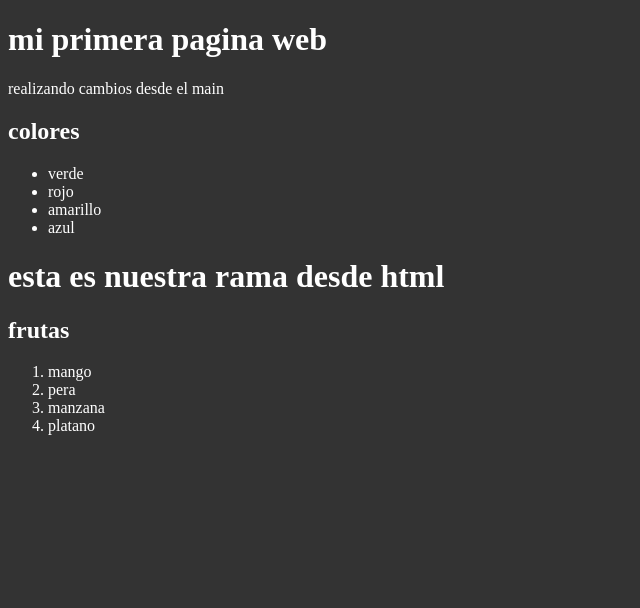
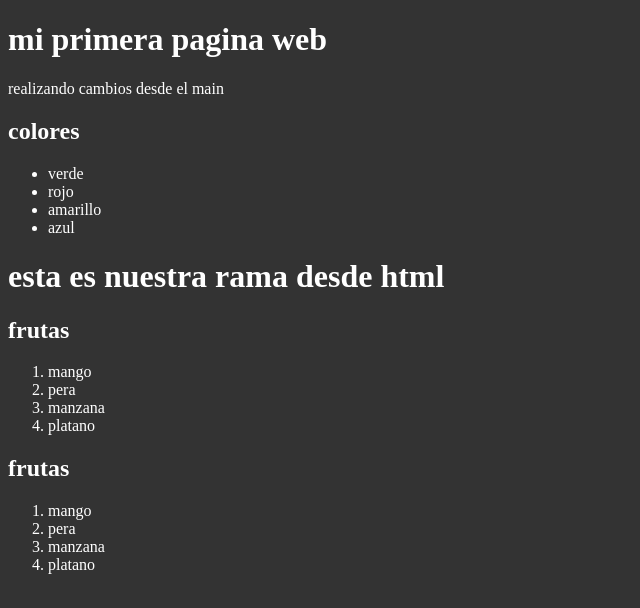
Before and after one commit to zairon11/app-web, a website: page index.html in a window 1280 px wide. Shown: the whole page, without its empty margins (0-640 px from the left). Drawn offline with Linux system fonts and the light colour scheme.

Commit message:
commit desde main

```diff
--- a/index.html
+++ b/index.html
@@ -30,6 +30,14 @@
         <li>manzana</li>
         <li>platano</li>
     </ol>
+
+    <h2>frutas</h2>
+    <ol>
+        <li>mango</li>
+        <li>pera</li>
+        <li>manzana</li>
+        <li>platano</li>
+    </ol>
     <script src="script.js"></script>
 </body>
 </html>
```
